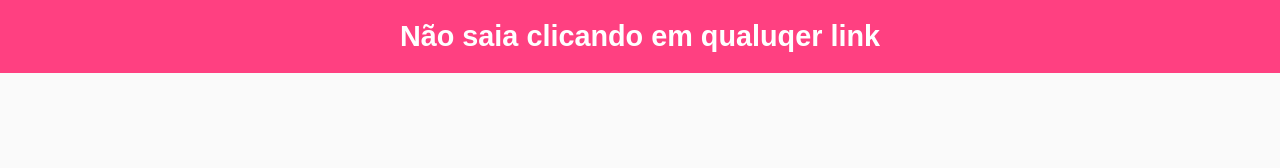
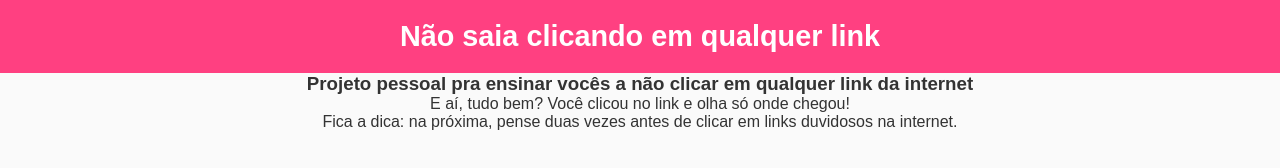
Before and after one commit to magalhaesestudante/onlyfans, a plain HTML site: page index.html in a window 1280 px wide. Drawn offline with Linux system fonts and the light colour scheme; no server answers.

Commit message:
alteração index com mensagem e correçoes portugues

```diff
--- a/index.html
+++ b/index.html
@@ -9,7 +9,14 @@
 <body>
   <!-- Seção da mensagem inicial -->
   <section class="message">
-    <h1>Não saia clicando em qualuqer link</h1>
+    <h1>Não saia clicando em qualquer link</h1>
+  </section>
+
+  <!-- Seção com mensagem para tirar onda de quem clicou -->
+  <section class="teasing-message">
+    <h3>Projeto pessoal pra ensinar vocês a não clicar em qualquer link da internet</h3>
+    <p>E aí, tudo bem? Você clicou no link e olha só onde chegou!</p>
+    <p>Fica a dica: na próxima, pense duas vezes antes de clicar em links duvidosos na internet.</p>
   </section>
 
   <!-- Seção do carrossel de fotos de gatos -->
```
